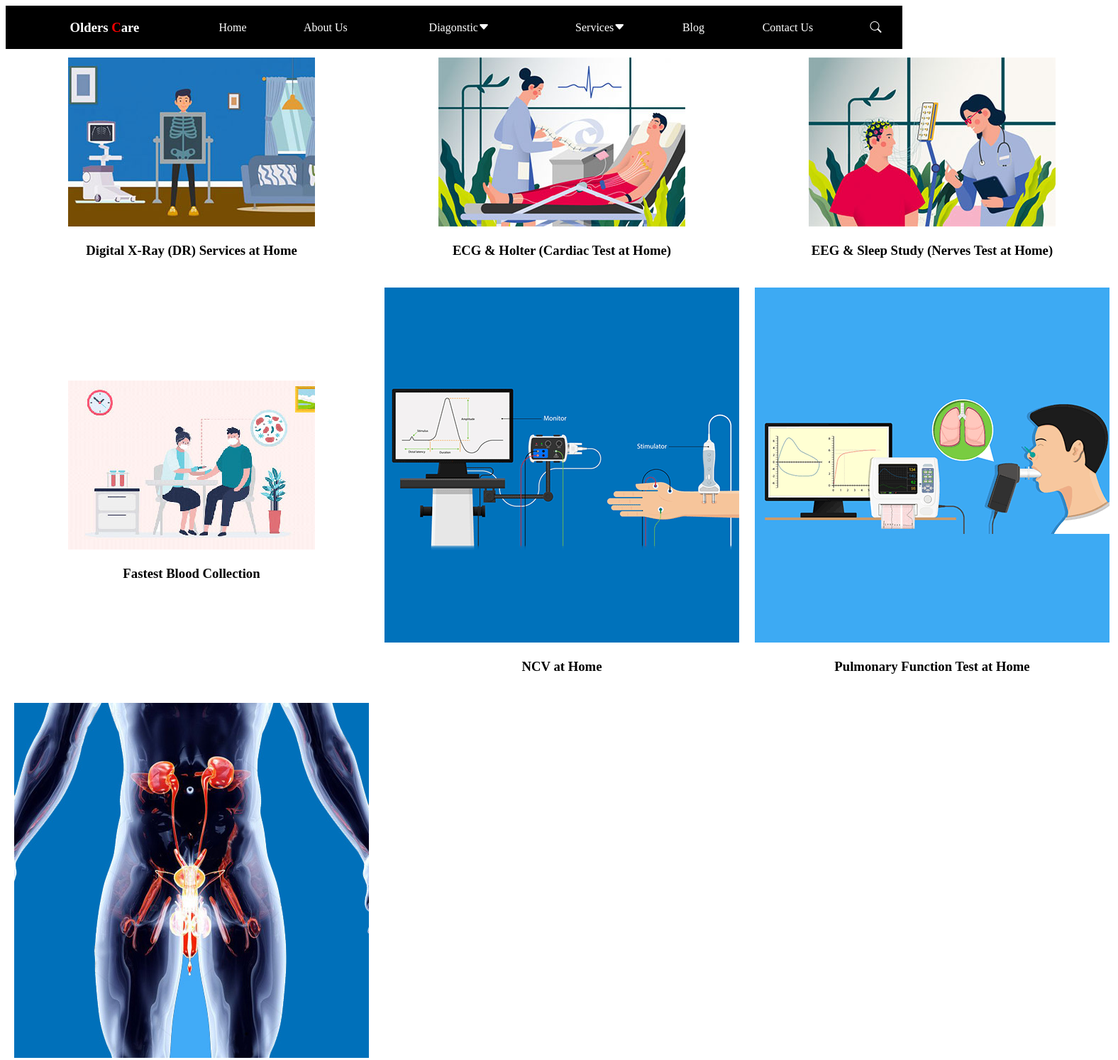
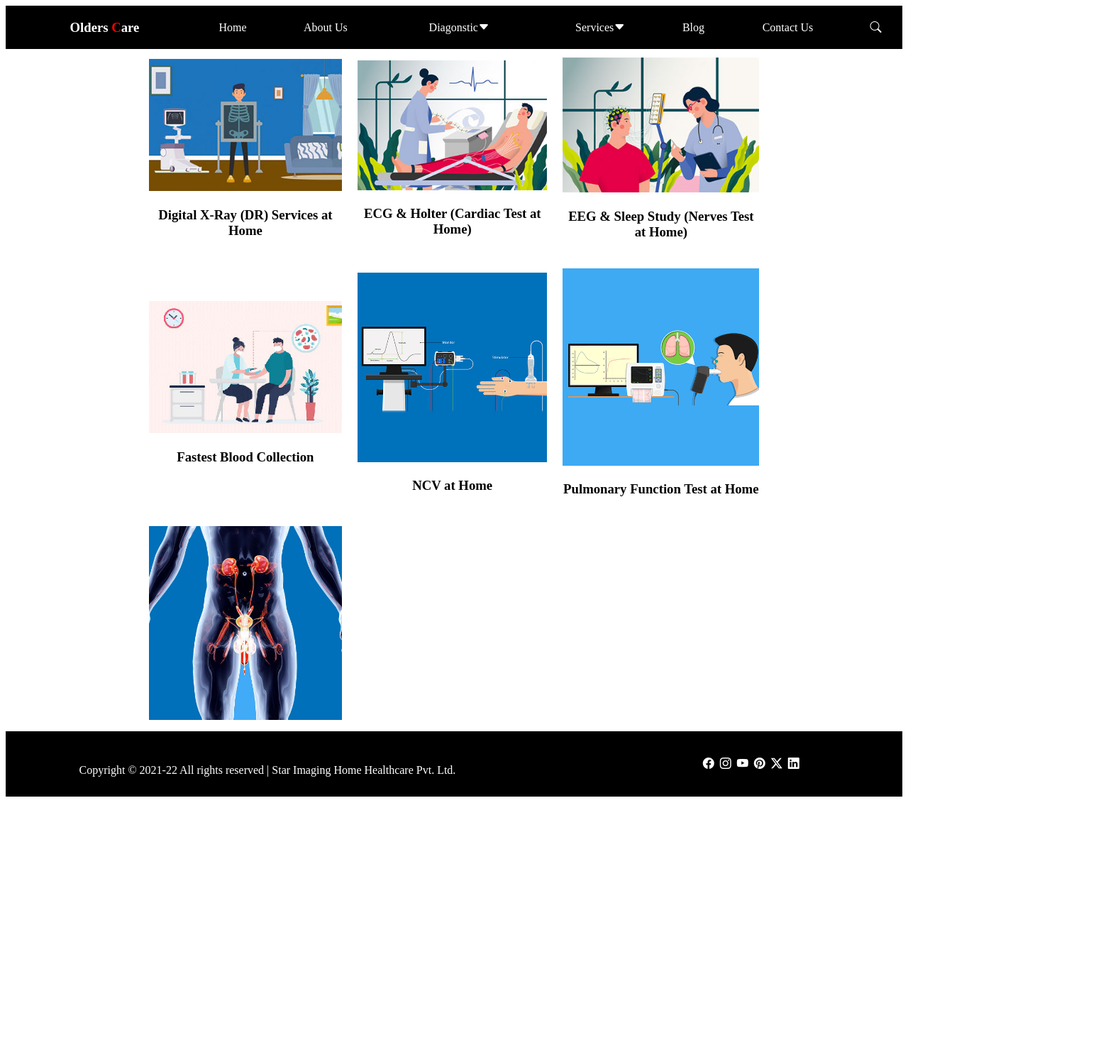
Before and after one commit to bharath0108/homecare, a plain HTML site: page diagnostic.html in a window 1280 px wide. Shown: the whole page at 71% size, 1576 px wide, since content can reach past the window. After the commit the page ends 1130 px from the top, so only its background shows below. Drawn offline with nearby package versions, Linux system fonts and the light colour scheme.

Commit message:
Adding new Page

```diff
--- a/diagnostic.html
+++ b/diagnostic.html
@@ -41,21 +41,21 @@
     <table width="70%" align="center" cellpadding="10px" >
         <!--1st Row-->
        <tr align="center">
-           <td><img src="./assets/images/digitalxray.jpg" alt="">
+           <td><img src="./assets/images/digitalxray.jpg" width="100%">
                <h3>
                    Digital X-Ray (DR) Services at Home
 
                </h3>
 
            </td>
-           <td><img src="./assets/images/ECG.jpg" alt="">
+           <td><img src="./assets/images/ECG.jpg" alt="" width="100%">
                <h3>
                    ECG & Holter (Cardiac Test at Home)
 
                </h3>
 
            </td>
-           <td><img src="./assets/images/EEG.jpg" alt="">
+           <td><img src="./assets/images/EEG.jpg" alt=""width="100%">
                <h3>
                    EEG & Sleep Study (Nerves Test at Home)
 
@@ -66,7 +66,7 @@
 
        </tr>
        <tr align="center">
-           <td><img src="./assets/images/bloodcollection.jpg" alt="">
+           <td><img src="./assets/images/bloodcollection.jpg" alt=""width="100%">
                <h3>
                    Fastest Blood Collection
 
@@ -75,12 +75,12 @@
 
            </td>
            <td>
-               <img src="./assets/images/NCV-1.png" alt="">
+               <img src="./assets/images/NCV-1.png" alt=""width="100%">
                <h3>NCV at Home</h3>
 
            </td>
            <td>
-               <img src="./assets/images/PFT-1.png" alt="">
+               <img src="./assets/images/PFT-1.png" alt=""width="100%">
                <h3>
                 Pulmonary Function Test at Home
                </h3>
@@ -90,11 +90,35 @@
        </tr>
        <tr>
         <td>
-            <img src="./assets/images/uroflowmetry-Test-03-1.jpg" alt="">
+            <img src="./assets/images/uroflowmetry-Test-03-1.jpg" alt=""width="100%">
         </td>
        </tr>
    </table>
    <!--Cards-section1 End-->
+<!--Footer navigation Bar-->
+<table border="0" cellpadding="10" width="100%" style="background-color: black;color: white;">
+    <tr>
+        <td> </td>
+        <td> </td>
+        <td> </td>
+        <td>
+            &nbsp;&nbsp;&nbsp;<p>Copyright © 2021-22 All rights reserved | Star Imaging Home Healthcare Pvt. Ltd.</p>
+        </td>
+        <td></td>
+        <td></td>
+        <td></td>
+        <td>
+            <span><i class="bi bi-facebook"></i></span>&nbsp;
+            <span><i class="bi bi-instagram"></i></span>&nbsp;
+            <span><i class="bi bi-youtube"></i></span>&nbsp;
+            <span><i class="bi bi-pinterest"></i></span>&nbsp;
+            <span><i class="bi bi-twitter-x"></i></span>&nbsp;
+            <span><i class="bi bi-linkedin"></i></span>&nbsp;
+        </td>
+        <td></td>
+        <td></td>
+    </tr>
+</table>
 
 </body>
 </html>
```
Also changed, not shown: services.html (added, +130 -0 lines), assets/images/Alzheimer-Care-1.png (added), assets/images/Baby-Care.png (added), assets/images/Covid-Care.png (added), assets/images/Critical-Care-4.png (added), assets/images/Diabetes-care-1.png (added), assets/images/Dietician-and-Yoag.png (added), assets/images/Elder-Care.png (added), assets/images/Health-Attendants.png (added), assets/images/Medical-Equipments.png (added), assets/images/Nursing-Care.png (added), assets/images/Physiotherapy.png (added), assets/images/Tele-Doctor-Consulatation.png (added).
